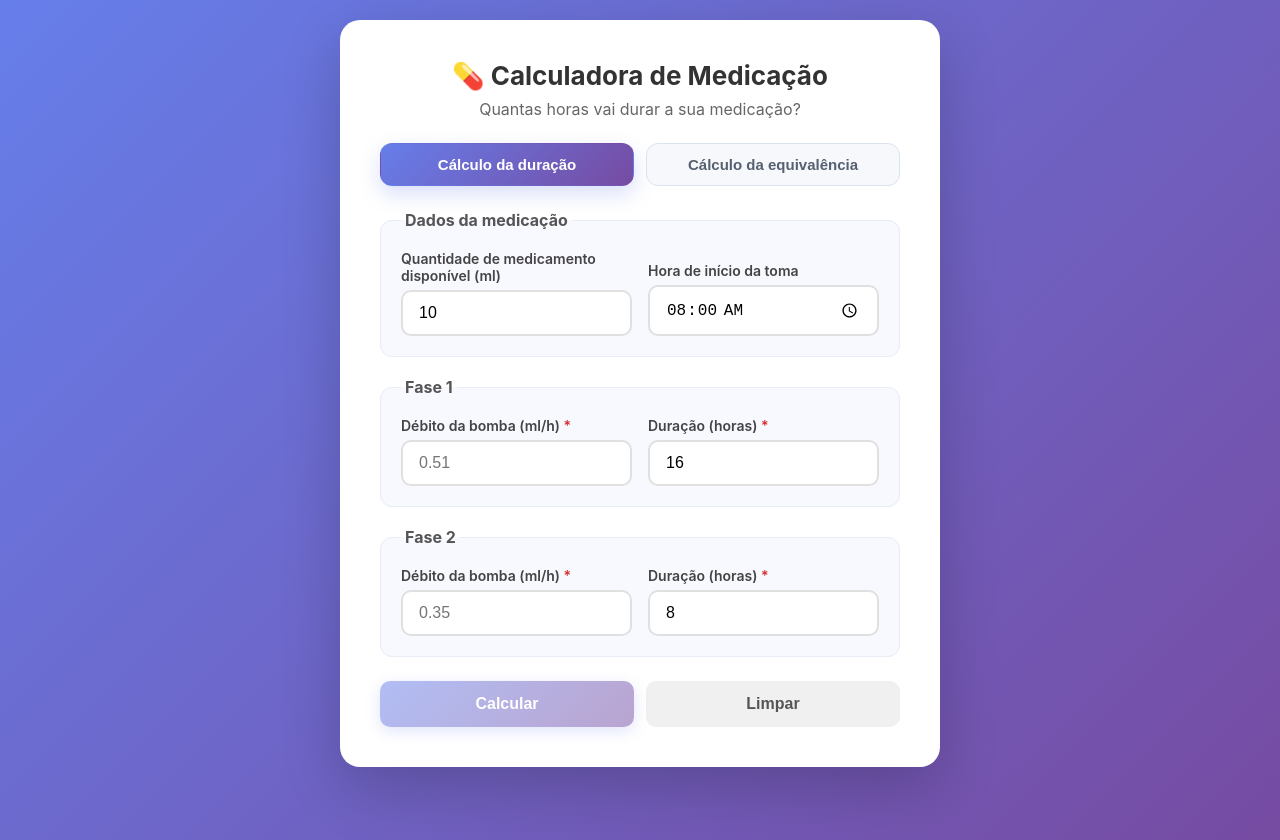
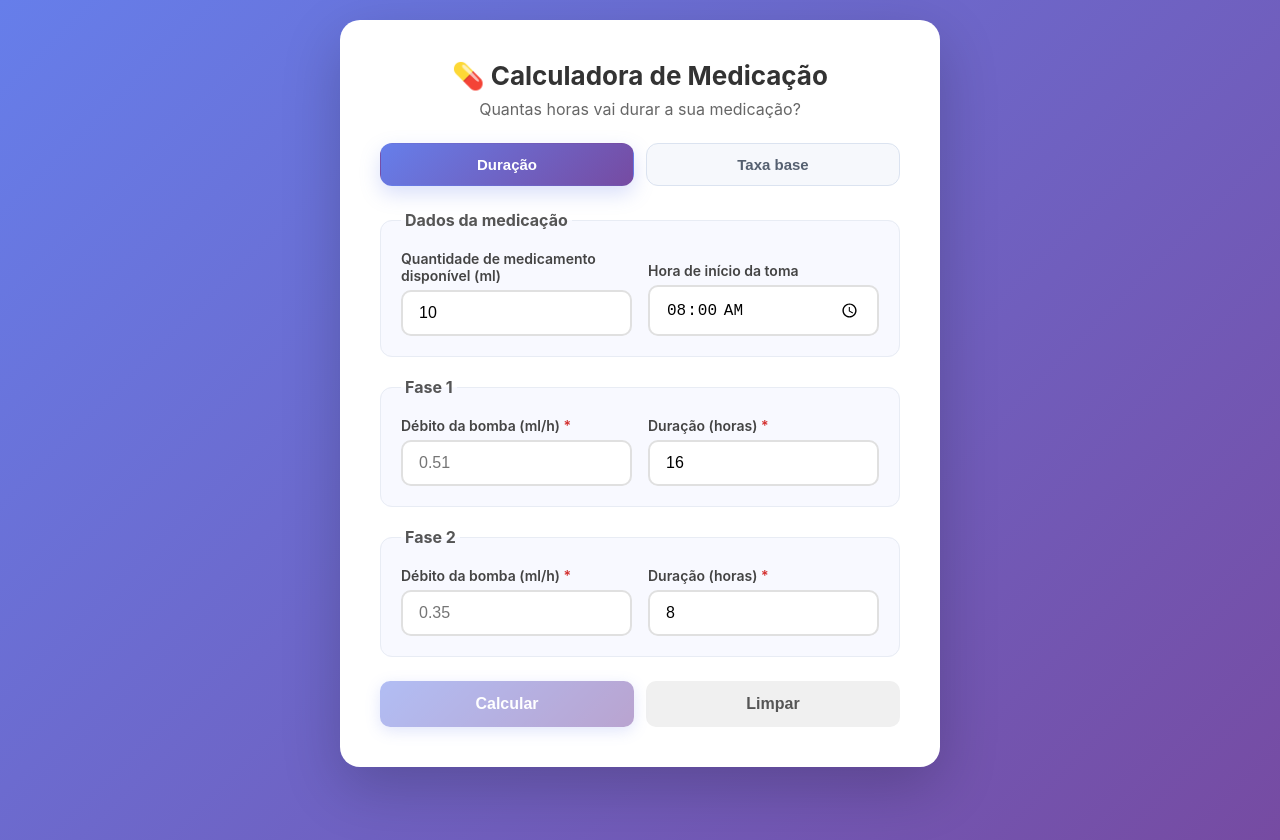
Before and after one commit to madrigaltercena/medication-dose-calculator, a React (Vite) app: page / in a window 1280 px wide. Built offline with nearby package versions, Linux system fonts and the light colour scheme.

Commit message:
Rename tabs to duration and taxa base

```diff
--- a/src/App.jsx
+++ b/src/App.jsx
@@ -187,12 +187,12 @@ function App() {
 
   const tabContent = {
     duration: {
-      label: 'Cálculo da duração',
+      label: 'Duração',
       subtitle: 'Quantas horas vai durar a sua medicação?',
     },
     equivalence: {
-      label: 'Cálculo da equivalência',
-      subtitle: 'Calcule a equivalência final em ml/h.',
+      label: 'Taxa base',
+      subtitle: 'Calcule a taxa base em ml/h.',
     },
   }
 
```
